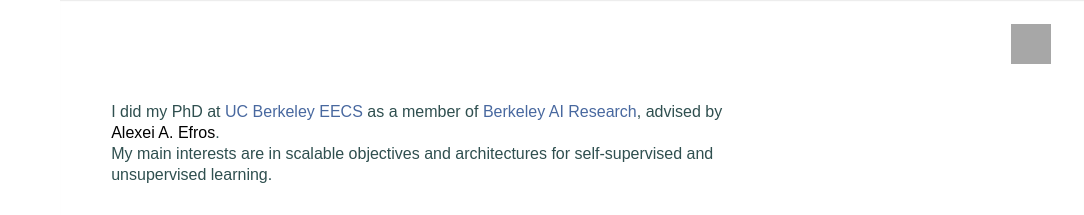
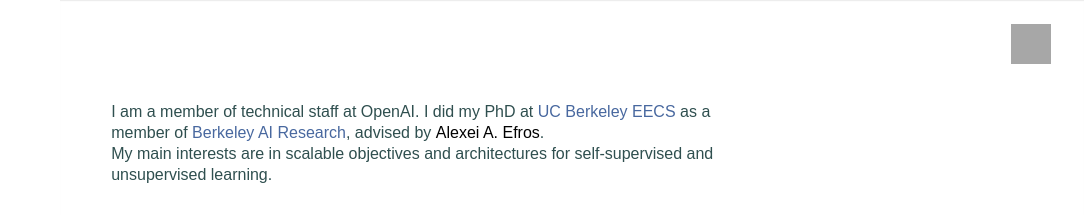
Before and after one commit to ajabri/ajabri.github.io, a plain HTML site: page index.html in a window 1280 px wide. Shown: the top 215 px of the page, 196-1280 px from the left. Drawn offline with nearby package versions, Linux system fonts and the light colour scheme; grey boxes are pictures that could not be loaded; a script that the page names is missing; a web font is replaced by a local one.

Commit message:
Update index.html

```diff
--- a/index.html
+++ b/index.html
@@ -67,7 +67,8 @@
 
 		<section id="top" class="two">
 			<div class="container" style="padding-top: 10%">
-				<p style="text-align: left;">I did my PhD at
+				<p style="text-align: left;">
+					I am a member of technical staff at OpenAI. I did my PhD at
 					<a href="http://eecs.berkeley.edu"> <font COLOR="#48689f">UC Berkeley EECS</font> </a>
 					as a member of
 					<a href="http://bair.berkeley.edu"><font COLOR="#48689f">Berkeley AI Research</font></a>,
```
